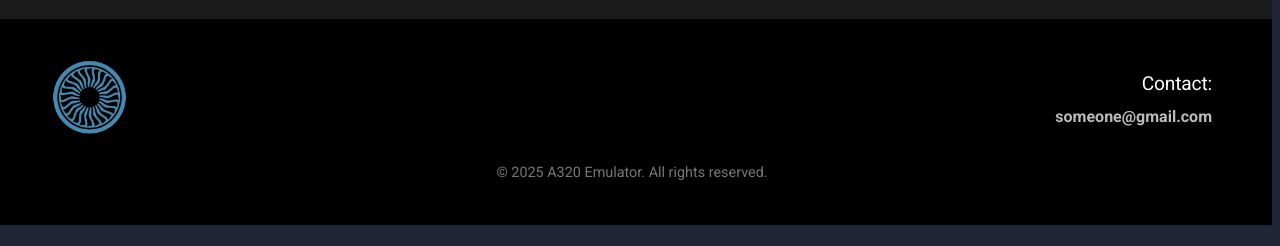
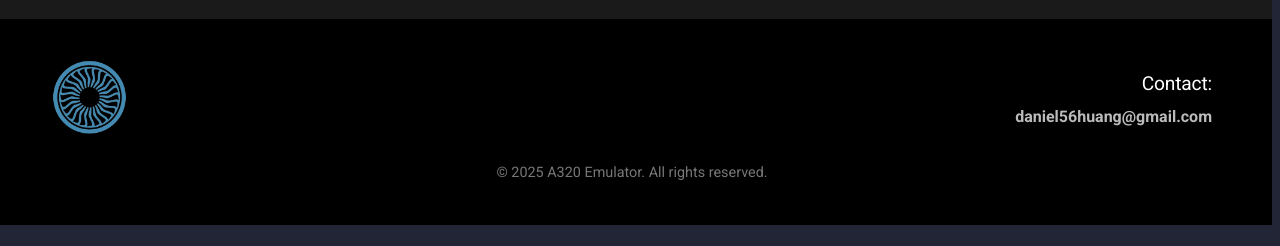
Before and after one commit to danhuaflx-56/A320-emulator, an MkDocs documentation site: the page built from docs/index.md, in a window 1280 px wide and 900 px high, scrolled down 1402 px. Shown: the part 651-897 px from the top of the window. Built offline with MkDocs 1.6.1 and Material for MkDocs 9.7.7, drawn with Linux system fonts in a browser that asks for light colours.

Commit message:
Update index.md

```diff
--- a/docs/index.md
+++ b/docs/index.md
@@ -105,7 +105,7 @@ window.addEventListener('load', animateOnScroll);
     <!-- Contact Info -->
     <div class="footer-contact" style="text-align:right;">
       <h3 style="font-size:1.2em; color:#ccc; margin:0 0 5px 0;">Contact:</h3>
-      <p style="margin:0;"><a href="mailto:someone@gmail.com" style="color:#bbb; text-decoration:none;">someone@gmail.com</a></p>
+      <p style="margin:0;"><a href="mailto:daniel56huang@gmail.com" style="color:#bbb; text-decoration:none;">daniel56huang@gmail.com</a></p>
     </div>
 
     <!-- Copyright -->
```
